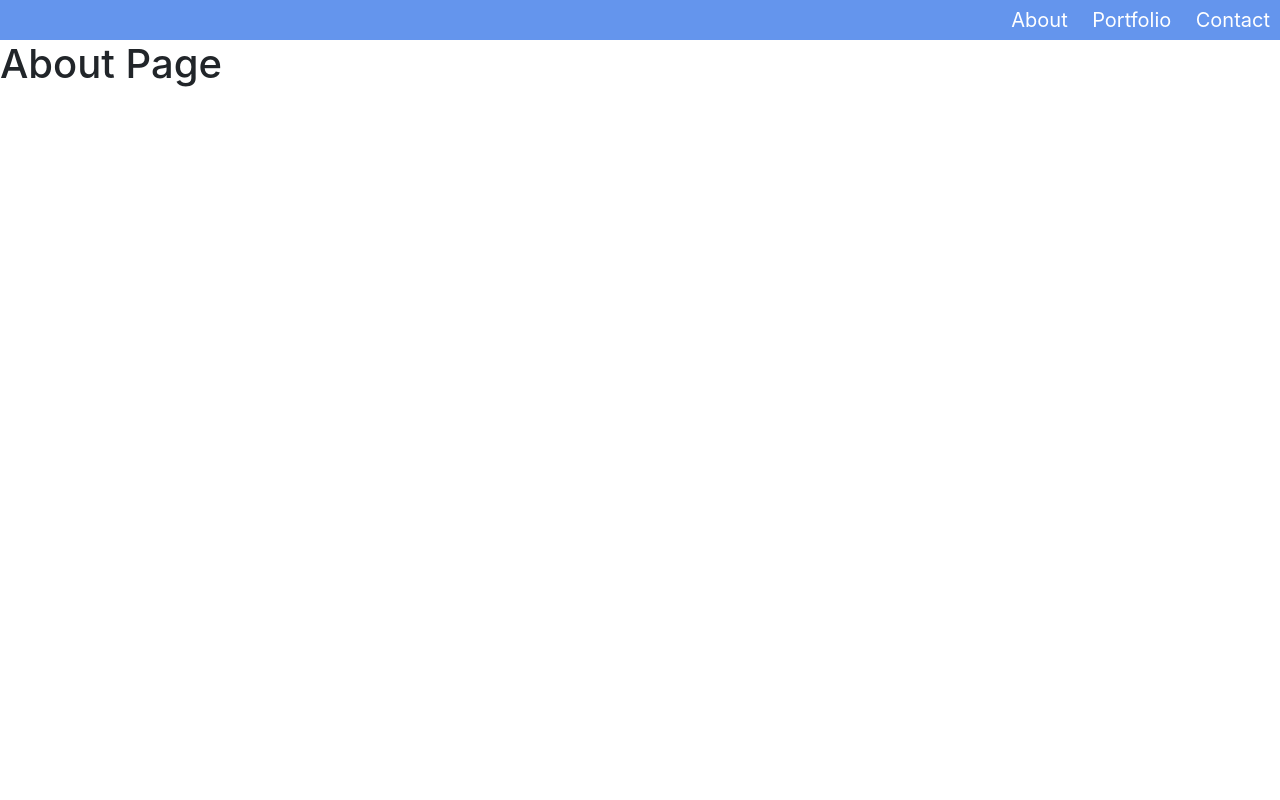
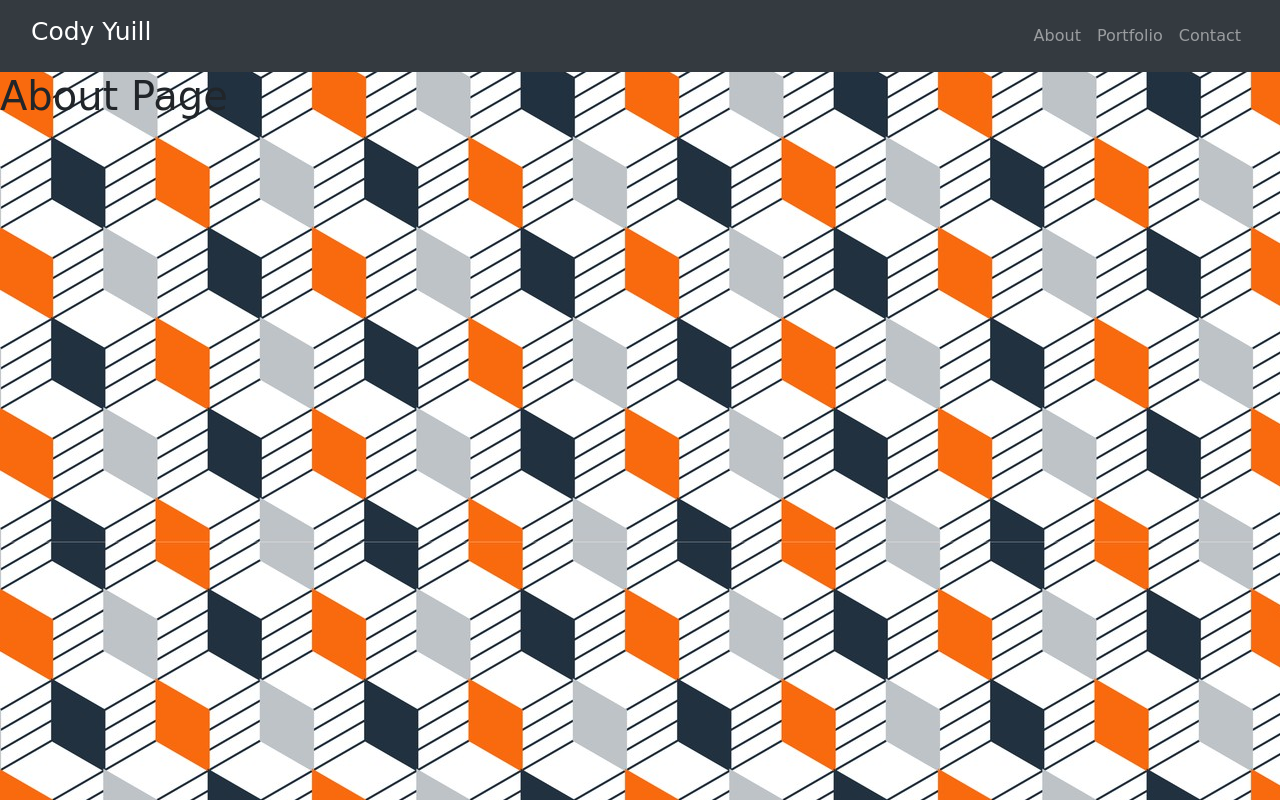
Before and after one commit to adamsimonini/BootstrapPortfolio, a plain HTML site: page index.html in a window 1280 px wide. Drawn offline with nearby package versions, Linux system fonts and the light colour scheme; a web font is replaced by a local one.

Commit message:
added background image, converted nav bar to be completly bootstrap oriented

```diff
--- a/assets/style.css
+++ b/assets/style.css
@@ -1,16 +1,9 @@
-header{
-    background-color: cornflowerblue;
-    width: 100%;
-    height: 40px;
+body {
+    margin-top: 0;
+    background-image: url(/assets/bg-seamless.jpg);
+    font-family: 'Expletus Sans', cursive;
 }
 
-.navLink{
-    margin: 5px 10px 0 10px;
-    display: inline-block;
-    font-size: 20px;
-    color: white;
+.myName {
+    font-size: 25px;
 }
-/* dont like this but it does what i want in one line so imma keep it for now */
-a{
-    color:white;
-}
--- a/index.html
+++ b/index.html
@@ -1,13 +1,19 @@
 <!DOCTYPE html>
 <html lang="en">
+
 <head>
     <meta charset="UTF-8">
     <!-- make code mobile first -->
     <meta name="viewport" content="width=device-width, initial-scale=1, shrink-to-fit=no">
+
+    <!-- FONTS -->
+    <link rel="preconnect" href="https://fonts.gstatic.com">
+    <link href="https://fonts.googleapis.com/css2?family=Expletus+Sans:wght@500&display=swap" rel="stylesheet">
+
     <!-- Bootstrap stylesheet -->
     <link rel="stylesheet" href="https://stackpath.bootstrapcdn.com/bootstrap/4.5.2/css/bootstrap.min.css" integrity="sha384-JcKb8q3iqJ61gNV9KGb8thSsNjpSL0n8PARn9HuZOnIxN0hoP+VmmDGMN5t9UJ0Z" crossorigin="anonymous">
     <!-- my own stylesheet-->
-    <link rel="stylesheet" href="assets/style.css"/>
+    <link rel="stylesheet" href="assets/style.css" />
 
     <title>My Bootstrap Portfolio</title>
 
@@ -15,32 +21,49 @@
 
 <body>
 
-    <header>
+    <div class="container-fluid bg-dark">
 
-        <nav class="float-right">
+        <nav class="navbar navbar-expand-lg navbar-dark">
 
-            <ul>
+            <h3 class="navbar-brand myName">Cody Yuill</h3>
 
-                <li class="navLink">
-                    <a href="index.html">About</a>
-                </li>
+            <button class="navbar-toggler" type="button" data-toggle="collapse" data-target="#navBar" aria-controls="navBar" aria-expanded="false" aria-label="Toggle navigation">
+                <span class="navbar-toggler-icon"></span>
+              </button>
 
-                <li class="navLink">
-                    <a href="portfolio.html">Portfolio</a>
-                </li>
+            <div class="collapse navbar-collapse" id="navBar">
 
-                <li class="navLink">
-                    <a href="contact.html">Contact</a>
-                </li>
+                <ul class="navbar-nav ml-auto">
 
-            </ul>
+                    <li class="nav-item">
+                        <a class="nav-link" href="index.html">About</a>
+                    </li>
+
+                    <li class="nav-item">
+                        <a class="nav-link" href="portfolio.html">Portfolio</a>
+                    </li>
+
+                    <li class="nav-item">
+                        <a class="nav-link" href="contact.html">Contact</a>
+                    </li>
+
+                </ul>
+
+            </div>
 
         </nav>
 
-    </header>
+
+    </div>
+
+    <h1>About Page</h1>
 
 
-    <h1>About Page</h1>
+    <!-- jQuery, javascript file for the Bootstrap's javascript file to function -->
+    <script src="https://cdnjs.cloudflare.com/ajax/libs/jquery/3.2.1/jquery.min.js"></script>
+
+    <!-- Bootstrap's javascript file that allows the dropdown menu to work  -->
+    <script src="https://maxcdn.bootstrapcdn.com/bootstrap/4.0.0/js/bootstrap.min.js"></script>
 
 </body>
 
```
Also changed, not shown: contact.html (+37 -18 lines), portfolio.html (+36 -17 lines), assets/bg-seamless.jpg (added).
